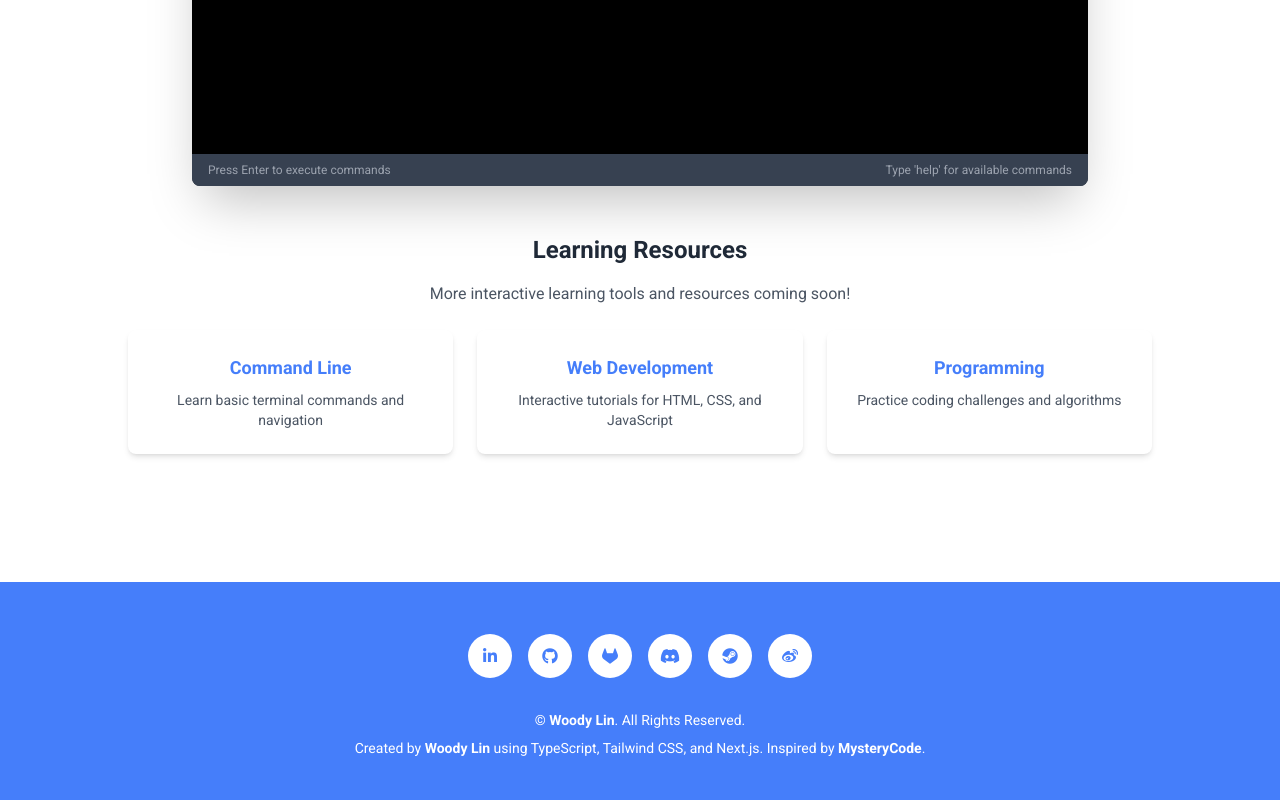
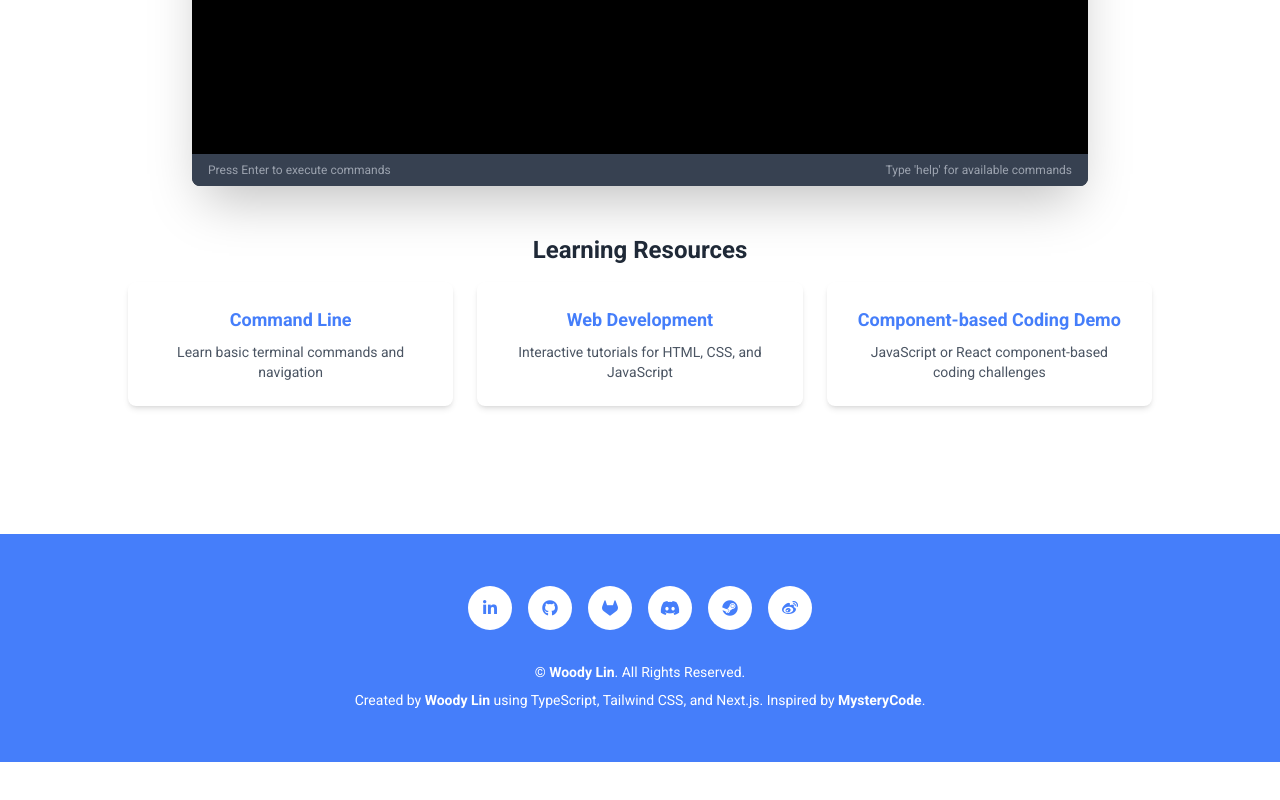
Before and after one commit to WoodyLinwc/Portfolio-Next.js, a Next.js app in the folder portfolio/: page /learning in a window 1280 px wide. Shown: the part 838-1638 px from the top of the page. After the commit the page ends 1600 px from the top, so only its background shows below. Built offline with nearby package versions, Linux system fonts and the light colour scheme.

Commit message:
Update page.tsx

```diff
--- a/portfolio/src/app/learning/page.tsx
+++ b/portfolio/src/app/learning/page.tsx
@@ -38,10 +38,10 @@ export default function LearningPage() {
                         <h3 className="text-2xl font-semibold mb-4 text-gray-800">
                             Learning Resources
                         </h3>
-                        <p className="text-gray-600 mb-6">
+                        {/* <p className="text-gray-600 mb-6">
                             More interactive learning tools and resources coming
                             soon!
-                        </p>
+                        </p> */}
                         <div className="grid grid-cols-1 md:grid-cols-3 gap-6">
                             <div className="bg-white p-6 rounded-lg shadow-md">
                                 <h4 className="font-bold text-lg mb-2 text-primary">
@@ -62,10 +62,11 @@ export default function LearningPage() {
                             </div>
                             <div className="bg-white p-6 rounded-lg shadow-md">
                                 <h4 className="font-bold text-lg mb-2 text-primary">
-                                    Programming
+                                    Component-based Coding Demo
                                 </h4>
                                 <p className="text-gray-600 text-sm">
-                                    Practice coding challenges and algorithms
+                                    JavaScript or React component-based coding
+                                    challenges
                                 </p>
                             </div>
                         </div>
```
